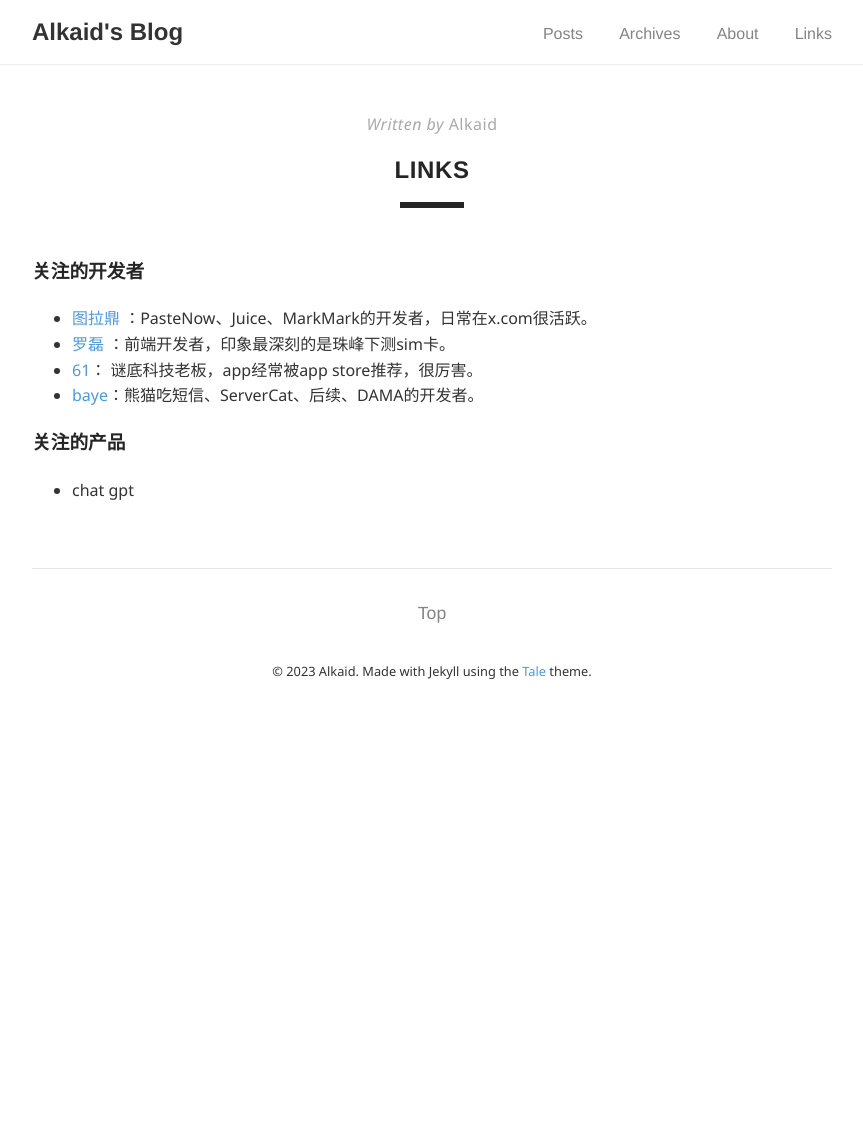
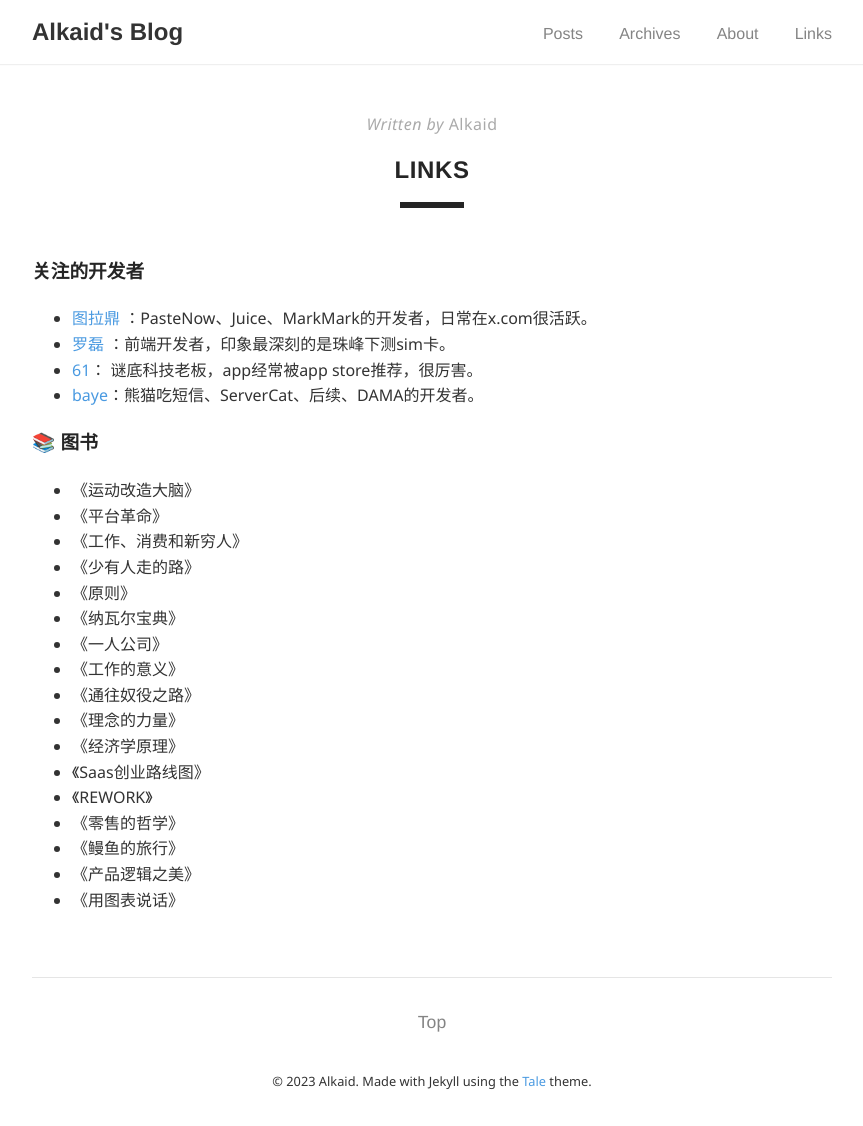
Before and after one commit to AlkaidWaong/ifoz, a Jekyll site: the page built from _pages/links.md, in a window 1280 px wide. Shown: the whole page, without its empty margins (208-1071 px from the left). Built offline with Jekyll 4.4.1, drawn with Linux system fonts in a browser that asks for light colours; comment, search, counter and statistics services are not loaded; before the commit the page ends 900 px from its top, so only the background shows below that.

Commit message:
add book

```diff
--- a/_pages/links.md
+++ b/_pages/links.md
@@ -16,6 +16,22 @@ permalink: /links/
 
 
 
-### 关注的产品
+### 📚 图书
 
-- chat gpt
+- 《运动改造大脑》
+- 《平台革命》
+- 《工作、消费和新穷人》
+- 《少有人走的路》
+- 《原则》
+- 《纳瓦尔宝典》
+- 《一人公司》
+- 《工作的意义》
+- 《通往奴役之路》
+- 《理念的力量》
+- 《经济学原理》
+- 《Saas创业路线图》
+- 《REWORK》
+- 《零售的哲学》
+- 《鳗鱼的旅行》
+- 《产品逻辑之美》
+- 《用图表说话》
```
Also changed, not shown: _pages/about.md (+1 -1 lines).
